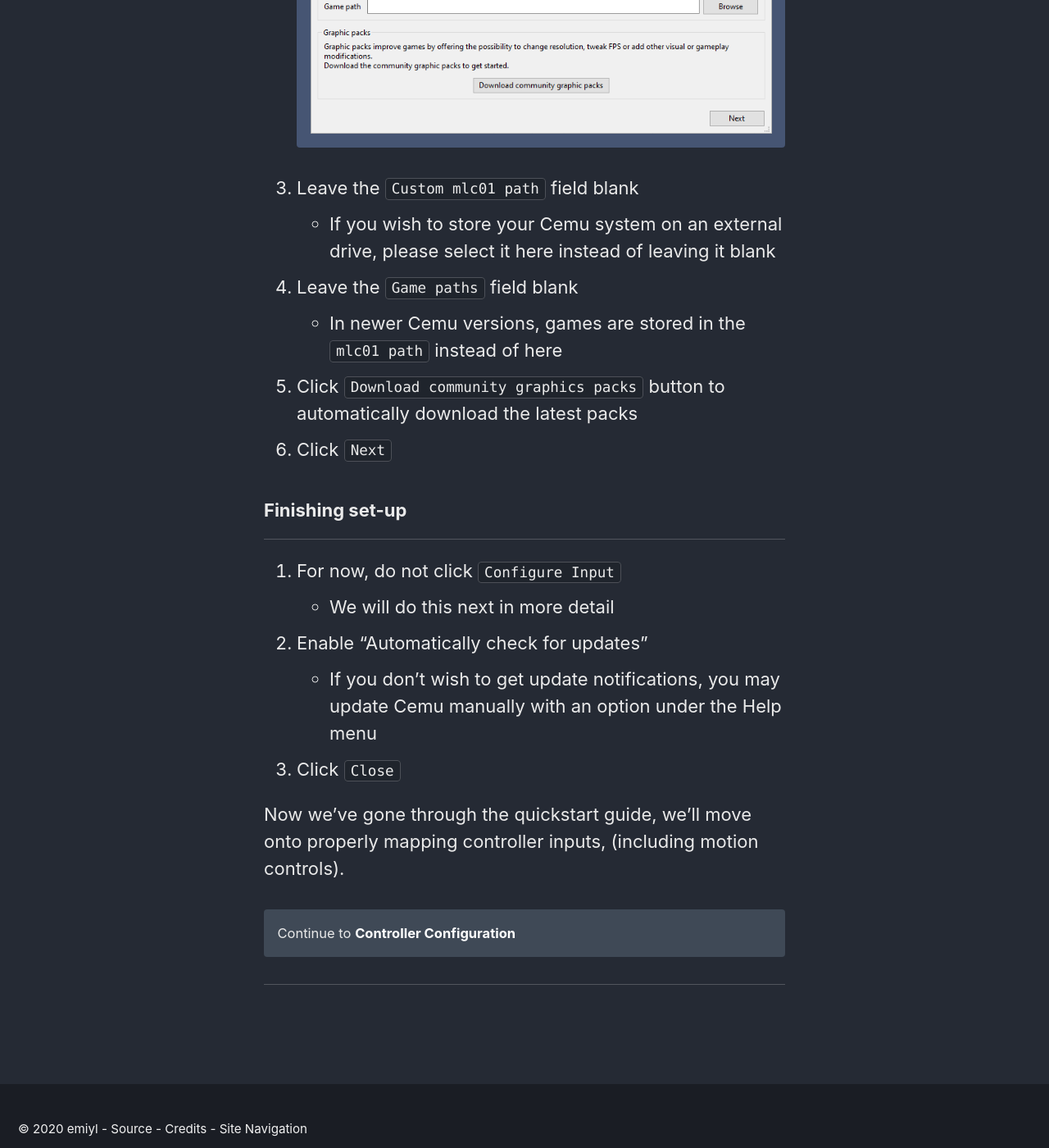
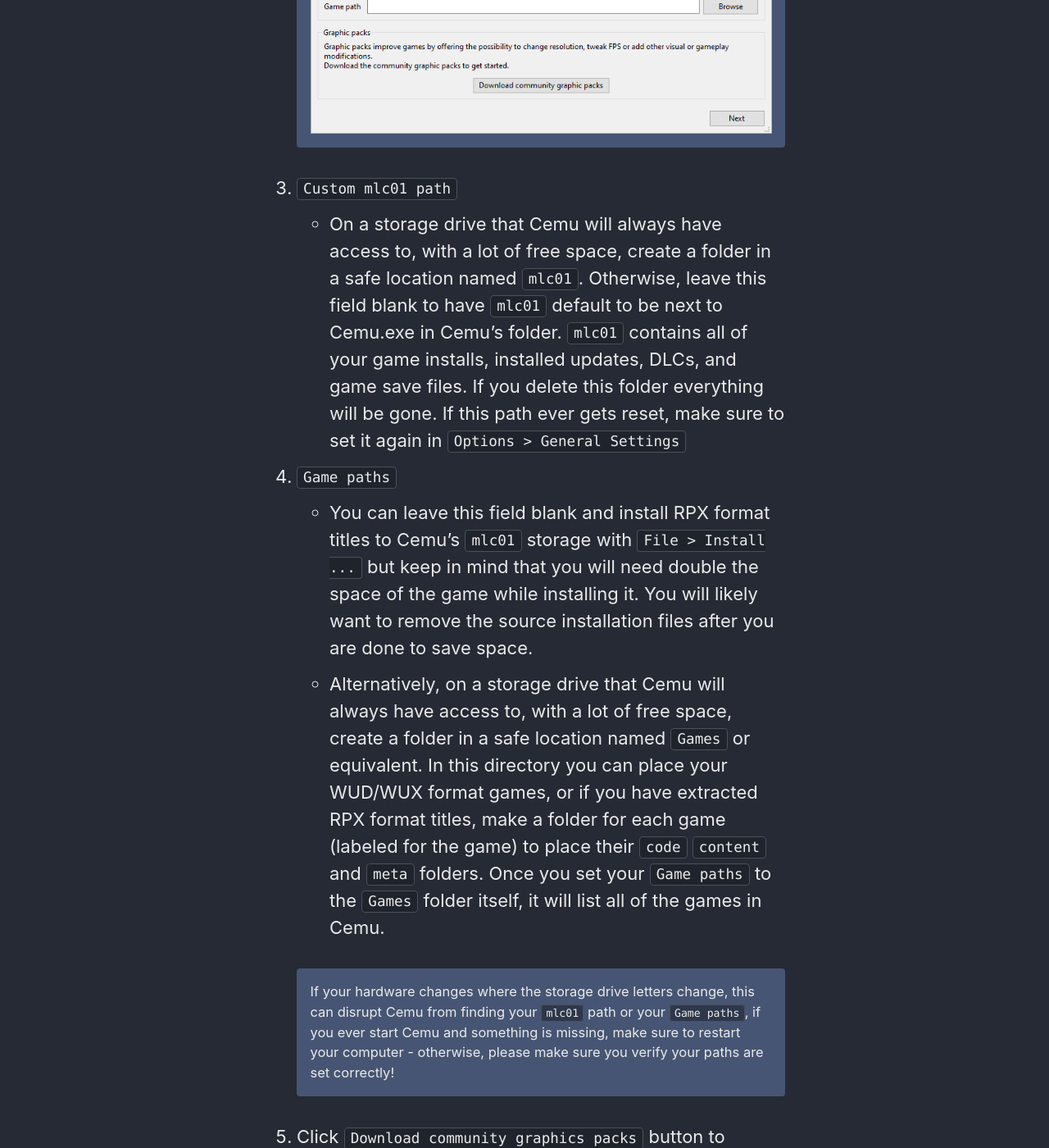
Before and after one commit to cfw-guide/cemu.cfw.guide, a Jekyll site: the page built from _pages/en_US/installing-cemu.md, in a window 1280 px wide and 1400 px high, scrolled down 4049 px. Shown: the whole window at 82% size. Built offline with Jekyll 4.4.1, drawn with Linux system fonts in a browser that asks for light colours.

Commit message:
Clarified Custom mlc01 and Game Paths importance.

```diff
--- a/_pages/en_US/installing-cemu.md
+++ b/_pages/en_US/installing-cemu.md
@@ -79,11 +79,16 @@
     ![]({{ "/assets/images/cemu-quickstart-guide.png" | absolute_url }})
     {:.notice--textbox}
 
-3. Leave the `Custom mlc01 path` field blank
-  - If you wish to store your Cemu system on an external drive, please select it here instead of leaving it blank
-1. Leave the `Game paths` field blank
-  - In newer Cemu versions, games are stored in the `mlc01 path` instead of here
-1. Click `Download community graphics packs` button to automatically download the latest packs
+3. `Custom mlc01 path`
+  - On a storage drive that Cemu will always have access to, with a lot of free space, create a folder in a safe location named `mlc01`. Otherwise, leave this field blank to have `mlc01` default to be next to Cemu.exe in Cemu's folder. `mlc01` contains all of your game installs, installed updates, DLCs, and game save files. If you delete this folder everything will be gone. If this path ever gets reset, make sure to set it again in `Options > General Settings`
+1. `Game paths`
+  - You can leave this field blank and install RPX format titles to Cemu's `mlc01` storage with `File > Install ...` but keep in mind that you will need double the space of the game while installing it. You will likely want to remove the source installation files after you are done to save space.
+  - Alternatively, on a storage drive that Cemu will always have access to, with a lot of free space, create a folder in a safe location named `Games` or equivalent. In this directory you can place your WUD/WUX format games, or if you have extracted RPX format titles, make a folder for each game (labeled for the game) to place their `code` `content` and `meta` folders. Once you set your `Game paths` to the `Games` folder itself, it will list all of the games in Cemu.
+
+    If your hardware changes where the storage drive letters change, this can disrupt Cemu from finding your `mlc01` path or your `Game paths`, if you ever start Cemu and something is missing, make sure to restart your computer - otherwise, please make sure you verify your paths are set correctly!
+    {:.notice--textbox}
+
+5. Click `Download community graphics packs` button to automatically download the latest packs
 1. Click `Next`
 
 ### Finishing set-up
```
